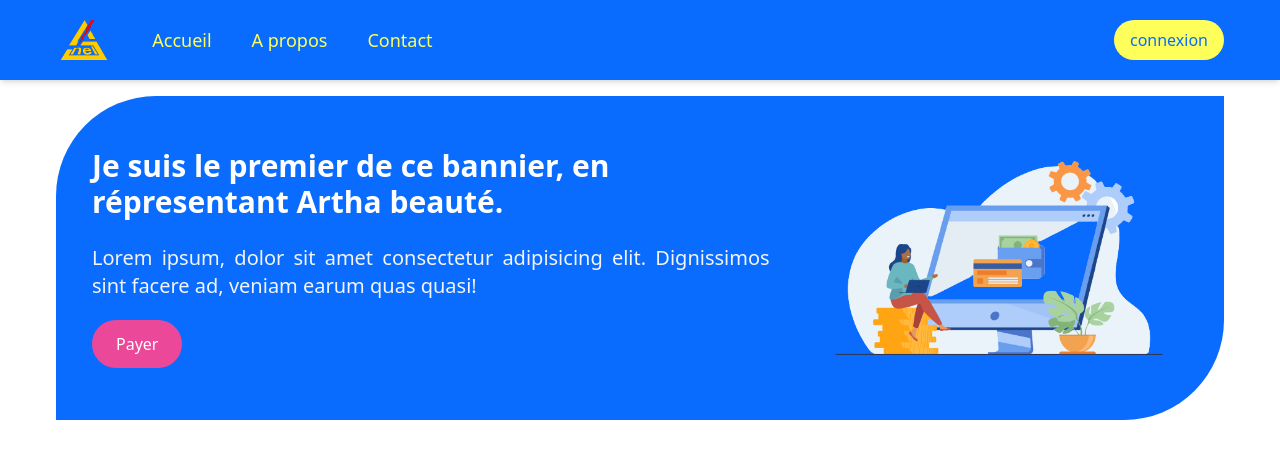
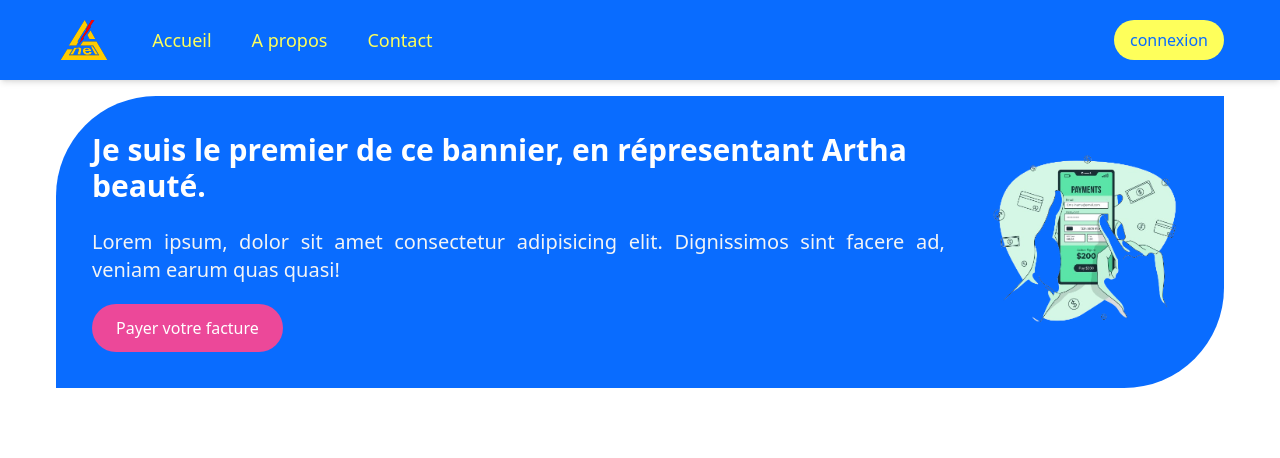
Before and after one commit to rovertnet/app_transact, a React (Vite) app: page / in a window 1280 px wide. Shown: the top 458 px of the page. Built offline with nearby package versions, Linux system fonts and the light colour scheme.

Commit message:
add the component

```diff
--- a/src/composants/body/home/Banner.jsx
+++ b/src/composants/body/home/Banner.jsx
@@ -8,8 +8,8 @@ function Banner() {
             {/* image */}
             <div>
               <img
-                className=" lg:h-full w-full"
-                src="../../../../public/img_banner.png"
+                className=" lg:h-full md:h-full w-full"
+                src="../../../../public/P1.png"
                 alt="a propos"
               />
             </div>
@@ -24,7 +24,7 @@ function Banner() {
               </p>
               <div className=" space-x-5 space-y-4 ">
                 <button className=" py-3 px-6 text-base rounded-3xl bg-pink-500 text-white hover:bg-purple-500 transition-all duration-300">
-                  Payer
+                  Payer votre facture
                 </button>
               </div>
             </div>
--- a/src/composants/header/Navbar.jsx
+++ b/src/composants/header/Navbar.jsx
@@ -15,7 +15,7 @@ function Navbar() {
   ];
   return (
     <>
-      <div className="bg-[#096cff] md:px-14 p-4 max-w-screen-2xl mx-auto text-[#feff5b] fixed top-0 right-0 left-0 shadow-md">
+      <nav className="bg-[#096cff] md:px-14 p-4 max-w-screen-2xl mx-auto text-[#feff5b] fixed top-0 right-0 left-0 shadow-md">
         <div className="text-lg container mx-auto flex justify-between items-center">
           <div className="flex items-center space-x-10">
             <a href="#">
@@ -57,11 +57,11 @@ function Navbar() {
             </button>
           </div>
         </div>
-      </div>
+      </nav>
 
       <div
-        className={` space-y-4 px-6 pt-24 pb-5 w-[150px] h-full bg-white ${
-          showMenu ? "block fixed top-0 right-0 left-0" : "hidden "
+        className={` space-y-4 mt-24 ml-24 px-6 py-3 pb-5 w-[150px] bg-white ${
+          showMenu ? "block justify-center fixed top-0 right-0 left-0" : "hidden "
         }`}
       >
         {navItems.map(({ link, path }) => (
@@ -78,7 +78,7 @@ function Navbar() {
           </Link>
         ))}
         <div className=" space-x-12 md:flex items-center">
-          <button className=" bg-[#feff5b] py-2 px-4 translate-all duration-300 rounded-3xl text-blue-600 hover:text-blue-600 hover:bg-white">
+          <button className=" bg-blue-600 py-2 px-4 translate-all duration-300 rounded-3xl text-white hover:text-blue-600 hover:bg-white">
             connexion
           </button>
         </div>
```
Also changed, not shown: src/composants/body/paie/Paie.jsx (added, +10 -0 lines), public/P1.png (added), public/P2.png (added).
